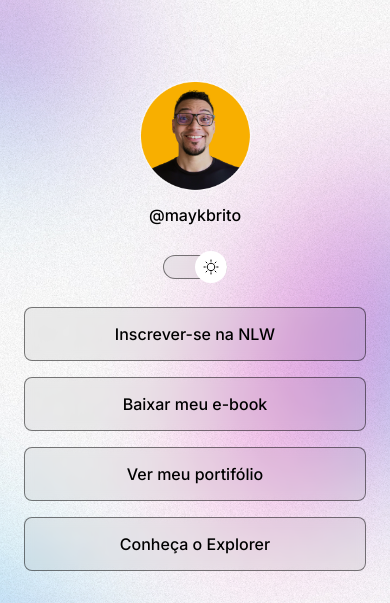
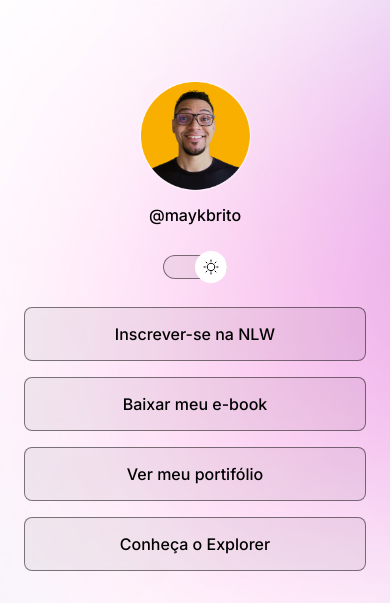
Before and after one commit to felipesouza186/primeiroprojeto, a plain HTML site: page index.html in a window 390 px wide. Shown: the top 603 px of the page. Drawn offline with nearby package versions, Linux system fonts and the light colour scheme.

Commit message:
Add media queries

```diff
--- a/style.css
+++ b/style.css
@@ -41,6 +41,7 @@ body {
 
   /*background: color image repeat position/size*/
   background: var(--bg-url) no-repeat top center/cover;
+  height: 100vh;
 }
 
 #container {
@@ -157,3 +158,14 @@ footer {
   text-align: center;
   font-size: 14px;
 }
+
+/* MEDIA QUERIES*/
+@media (max-width: 700px) {
+  :root {
+    --bg-url: url(./assets/bg-desktop.jpg);
+  }
+
+  .light {
+    --bg-url: url(./assets/bg-desktop-light.jpg);
+  }
+}
```
